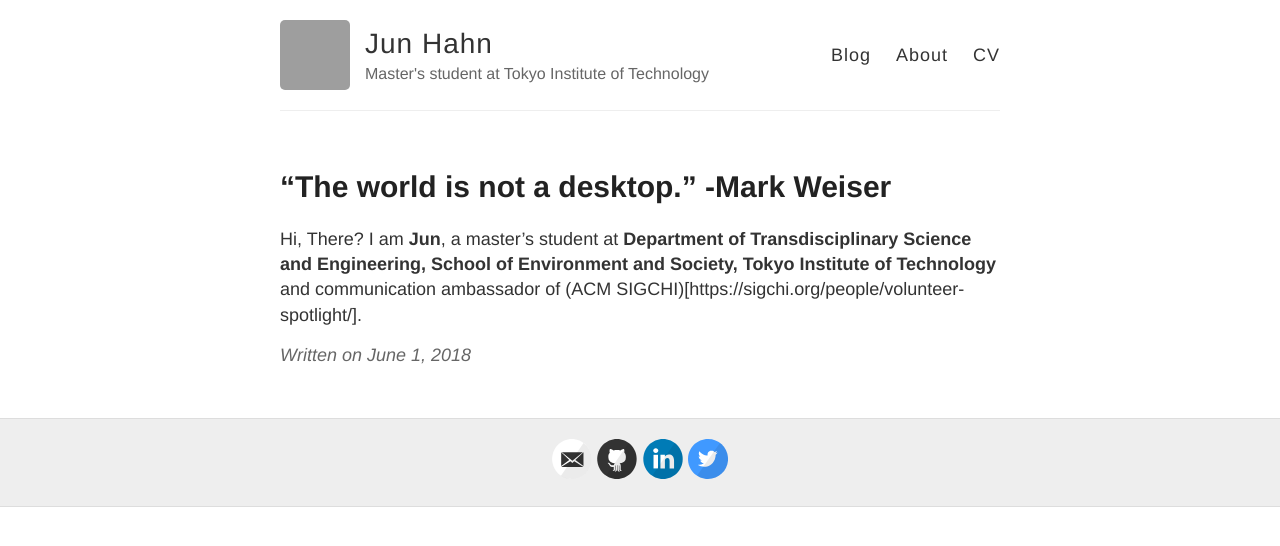
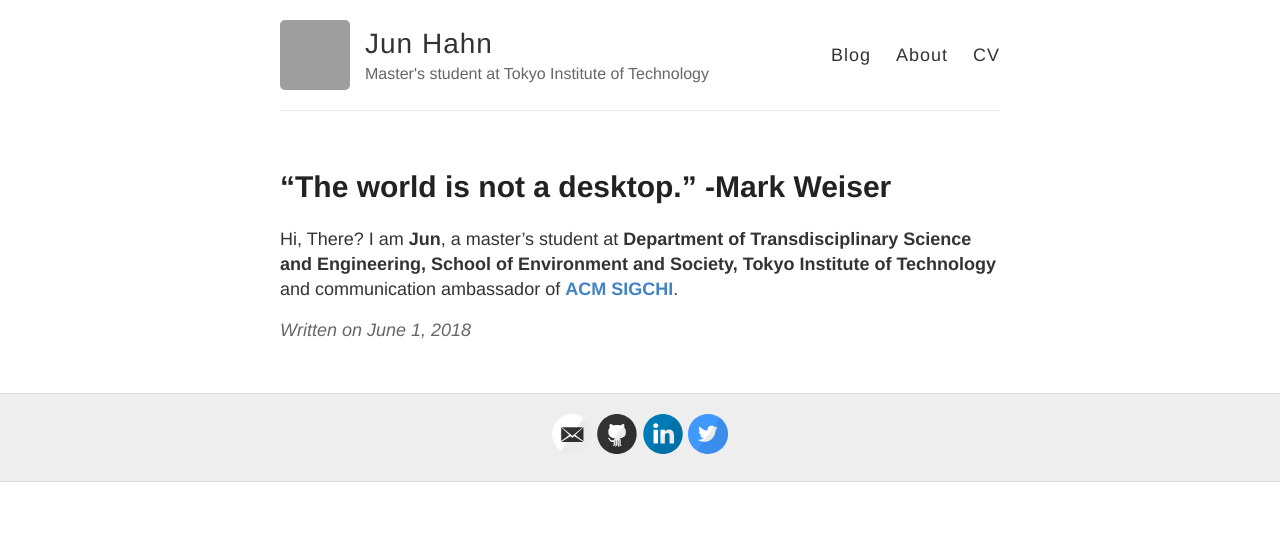
Before and after one commit to TangoEnSkai/tangoenskai.github.io, a Jekyll site: the page built from _posts/2018-6-1-Hello-World.md, in a window 1280 px wide. Shown: the top 546 px of the page. Built offline with Jekyll 4.4.1, drawn with Linux system fonts in a browser that asks for light colours; grey boxes are pictures that could not be loaded.

Commit message:
Fix error on  ACM SIGCHI link on front page

```diff
--- a/_posts/2018-6-1-Hello-World.md
+++ b/_posts/2018-6-1-Hello-World.md
@@ -3,7 +3,7 @@ layout: post
 title: “The world is not a desktop.” -Mark Weiser
 ---
 
-Hi, There? I am **Jun**, a master’s student at **Department of Transdisciplinary Science and Engineering, School of Environment and Society, Tokyo Institute of Technology** and communication ambassador of (ACM SIGCHI)[https://sigchi.org/people/volunteer-spotlight/].
+Hi, There? I am **Jun**, a master’s student at **Department of Transdisciplinary Science and Engineering, School of Environment and Society, Tokyo Institute of Technology** and communication ambassador of **[ACM SIGCHI](https://sigchi.org/people/volunteer-spotlight/)**.
 
 <!--
 Next you can update your site name, avatar and other options using the _config.yml file in the root of your repository (shown below).
```
